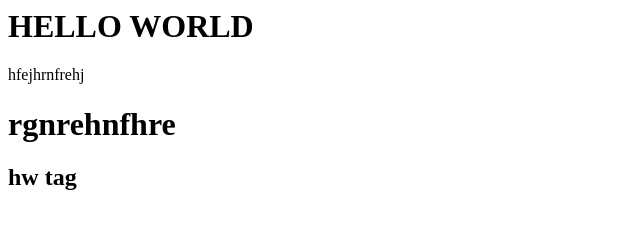
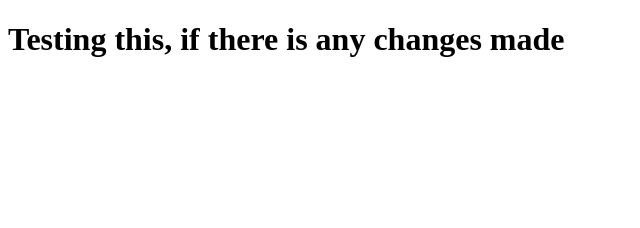
Before and after one commit to blockchainadvisors/Testing123, a plain HTML site: page index.html in a window 1280 px wide. Shown: the whole page, without its empty margins (0-640 px from the left). Drawn offline with Linux system fonts and the light colour scheme.

Commit message:
I have decided to add a full html code with the html structure code

```diff
--- a/index.html
+++ b/index.html
@@ -1,4 +1,11 @@
-<h1>HELLO WORLD </h1>
-<p>hfejhrnfrehj</p>
-<h1>rgnrehnfhre</h1>
-<h2>hw tag</h2>
+<!DOCTYPE html>
+<html lang="en">
+<head>
+    <meta charset="UTF-8">
+    <meta name="viewport" content="width=device-width, initial-scale=1.0">
+    <title>Testing webpage</title>
+</head>
+<body>
+    <h1>Testing this, if there is any changes made</h1>
+</body>
+</html>
```
